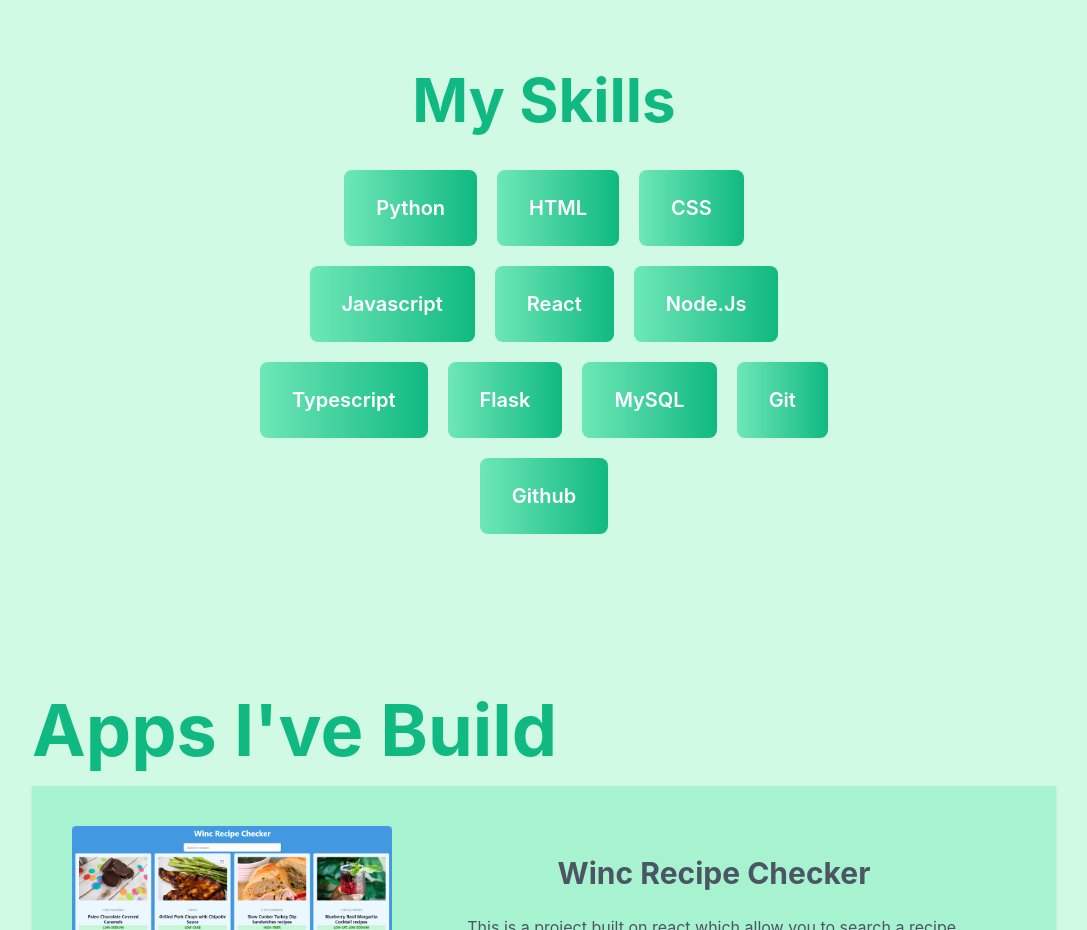
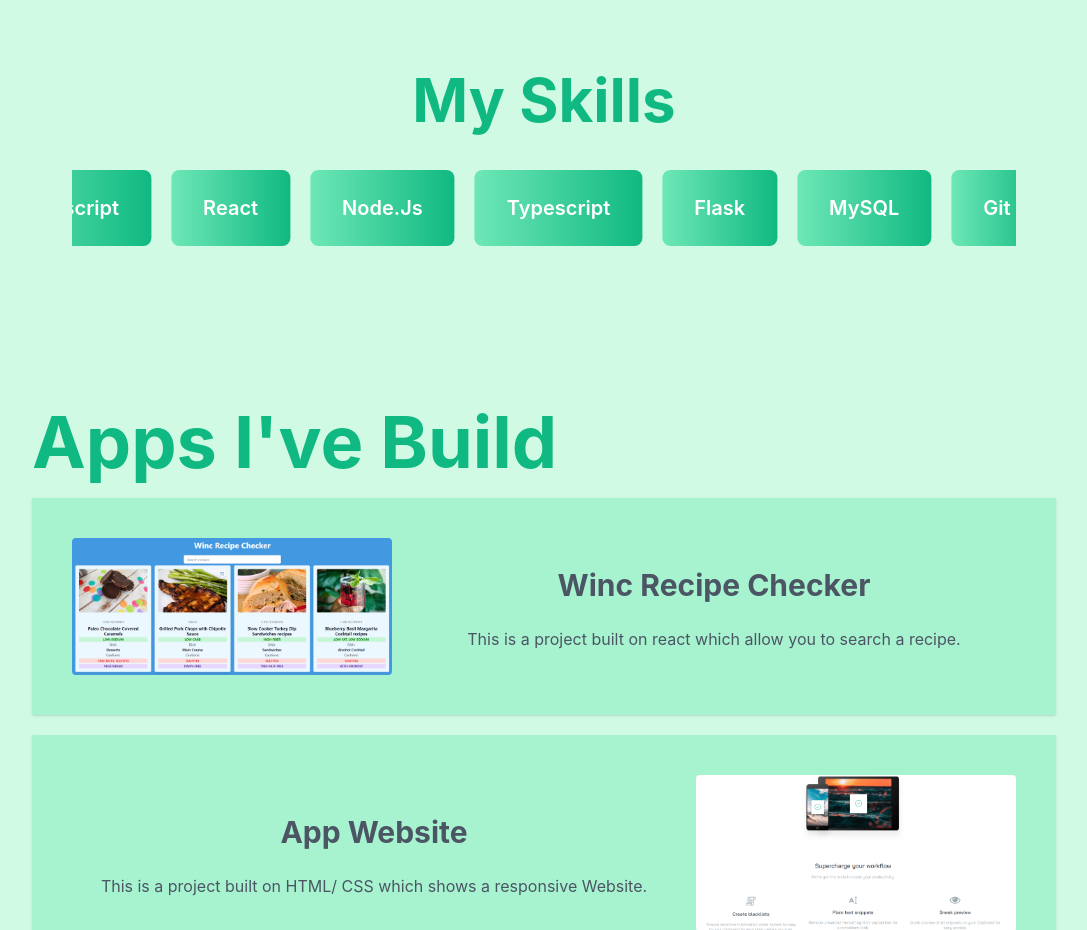
Before and after one commit to GiadaGiuliaPaola/portfolio, a React (Create React App) app: page / in a window 1280 px wide. Shown: the part 1460-2390 px from the top of the page, without its empty margins (96-1183 px from the left). Built offline with nearby package versions, Linux system fonts and the light colour scheme.

Commit message:
add Marquee on skills

```diff
--- a/package.json
+++ b/package.json
@@ -8,6 +8,7 @@
     "@testing-library/user-event": "^13.5.0",
     "react": "^18.2.0",
     "react-dom": "^18.2.0",
+    "react-fast-marquee": "^1.6.4",
     "react-scripts": "5.0.1",
     "web-vitals": "^2.1.4"
   },
--- a/src/components/Skills.js
+++ b/src/components/Skills.js
@@ -1,22 +1,33 @@
+import Marquee from "react-fast-marquee";
+
 export default function Skills() {
-    const skills = ["Python", "HTML", "CSS", "Javascript", "React", "Node.Js", "Typescript", "Flask", "MySQL","Git","Github"];
+    const skills = ["Python", "HTML", "CSS", "Javascript", "React", "Node.Js", "Typescript", "Flask", "MySQL", "Git", "Github"];
+
     return (
-        <section id="skills"
-            className="px-4 sm:px-6 lg:px-10 w-full my-40 max-w-5xl mx-auto">
+        <section id="skills" className="px-4 sm:px-6 lg:px-10 w-full my-40 max-w-5xl mx-auto">
             <h2 className="text-center text-6xl text-emerald-500 font-bold">
                 My Skills
             </h2>
-            <div className="mt-10 flex gap-5 justify-center
-                            flex-wrap mx-auto max-w-xl">
-                {skills.map((skill, index) => {
-                    return (
-                        <div key={index}
-                             className="cursor-pointer px-8 py-6 rounded-lg bg-gradient-to-r from-emerald-300 to-emerald-500 text-white text-base sm:text-lg lg:text-xl
-                             flex items-center justify-center font-semibold hover:shadow-md transform hover:scale-105 transition duration-300">
-                            {skill}
-                        </div>
-                    )})}
+            <div className="skillsContainer">
+                <Marquee
+                    gradient={false}
+                    speed={80}
+                    pauseOnHover={true}
+                    pauseOnClick={true}
+                    delay={0}
+                    play={true}
+                    direction="left"
+                >
+                    <div className="mt-10 flex gap-5 justify-start items-center overflow-x-auto max-w-full">
+                        {skills.map((skill, index) => (
+                            <div key={index} className="cursor-pointer px-8 py-6 rounded-lg bg-gradient-to-r from-emerald-300 to-emerald-500 text-white text-base sm:text-lg lg:text-xl flex items-center justify-center font-semibold hover:shadow-md transform hover:scale-105 transition duration-300">
+                                {skill}
+                            </div>
+                        ))}
+                    <div className="px-8"></div>
+                    </div>
+                </Marquee>
             </div>
         </section>
-    )
+    );
 }
```
Also changed, not shown: 1 other file (tests, documents, lock files or other folders).
